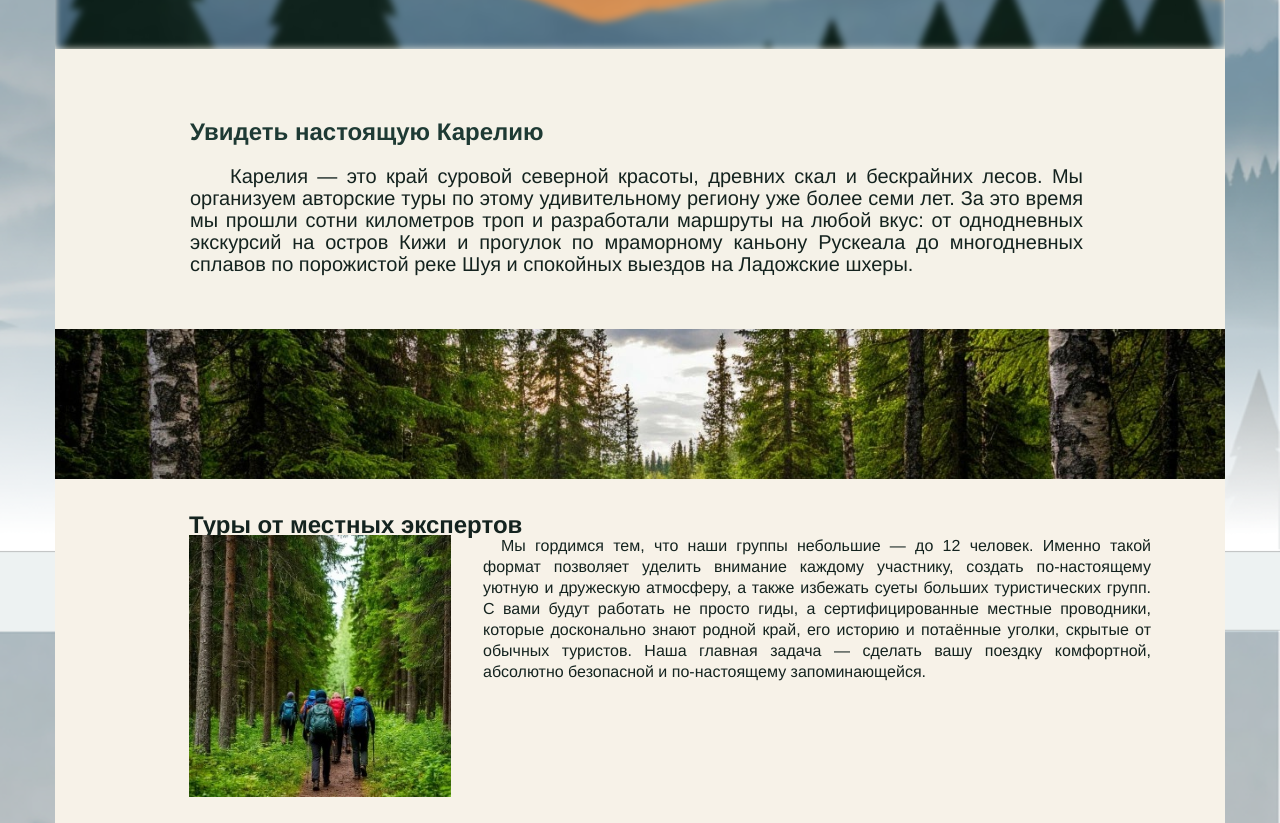
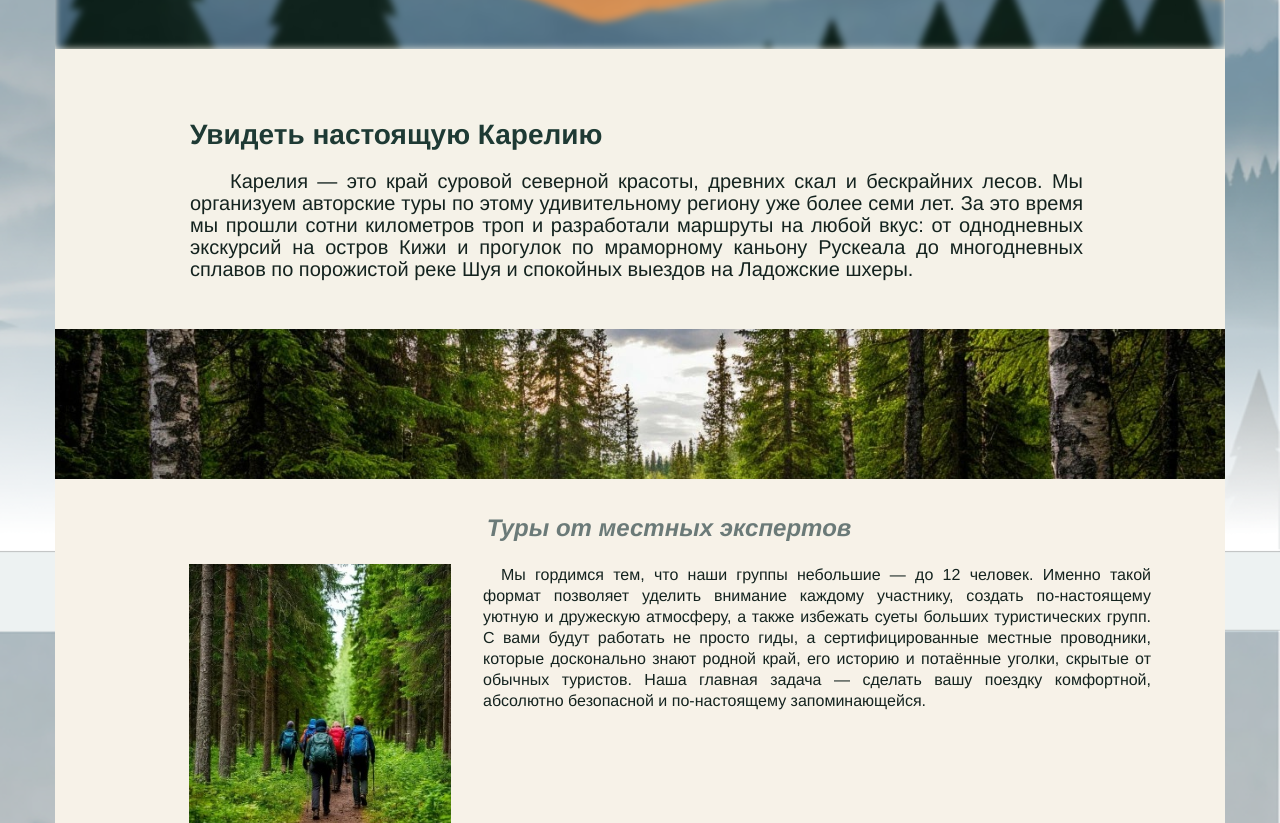
Before and after one commit to polinaov01-dot/karelia-tours, a plain HTML site: page project.html in a window 1280 px wide. Shown: the part 277-1100 px from the top of the page. Drawn offline with Linux system fonts and the light colour scheme.

Commit message:
Match section and tour heading typography to Figma

```diff
--- a/css/style.css
+++ b/css/style.css
@@ -219,9 +219,9 @@ a:focus-visible {
 
 h1, .left_card h3, .right_card h3 {
     color: #1e3a34;
-    font-size: 24px;
+    font-size: 28px;
     font-weight: 700;
-    line-height: 28px;
+    line-height: 33px;
 }
 
 .page_intro {
@@ -321,7 +321,17 @@ h1, .left_card h3, .right_card h3 {
 }
 
 .left_card h3 {
-    margin: 0 0 31px 294px;
+    margin: 0 0 31px;
+}
+
+.experts_card h2 {
+    margin: 0 0 22px;
+    color: #6b7a78;
+    font-size: 24px;
+    font-style: italic;
+    font-weight: 700;
+    line-height: 28px;
+    text-align: center;
 }
 
 .left_card_row {
```
